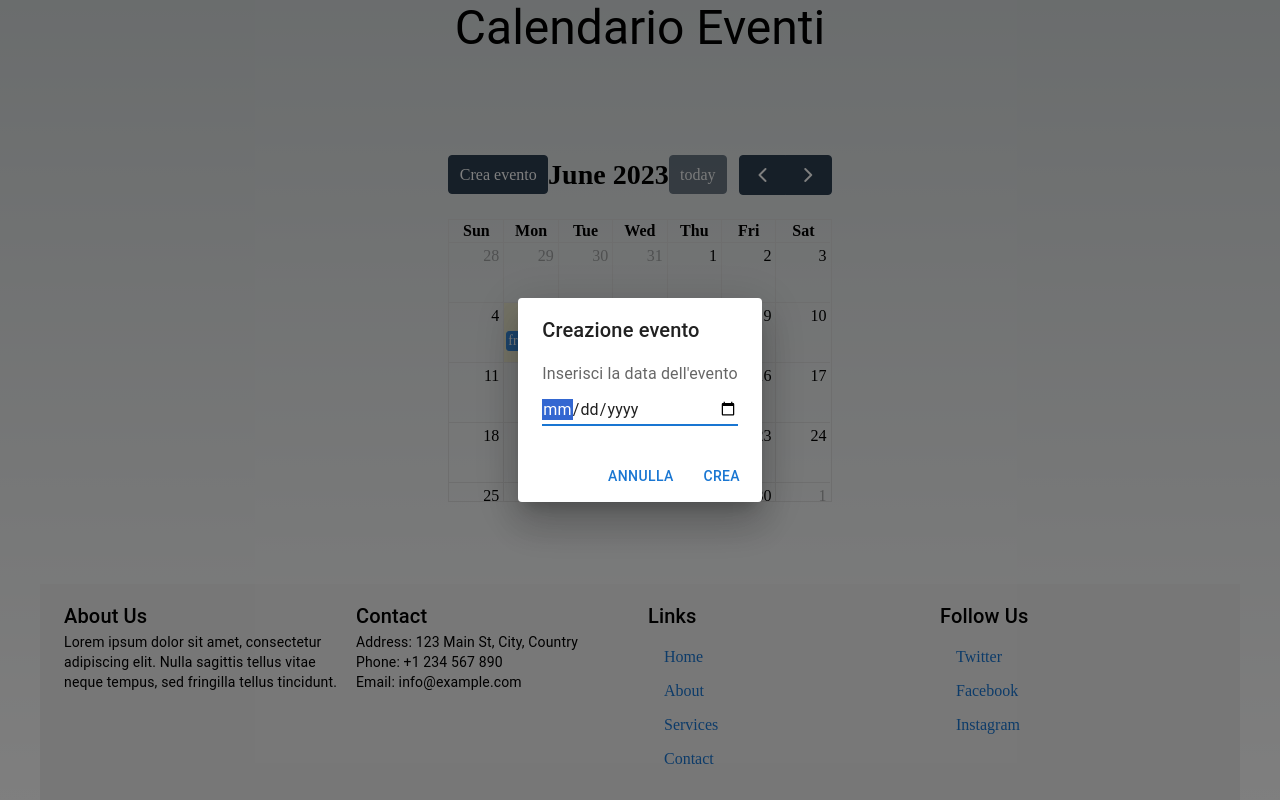
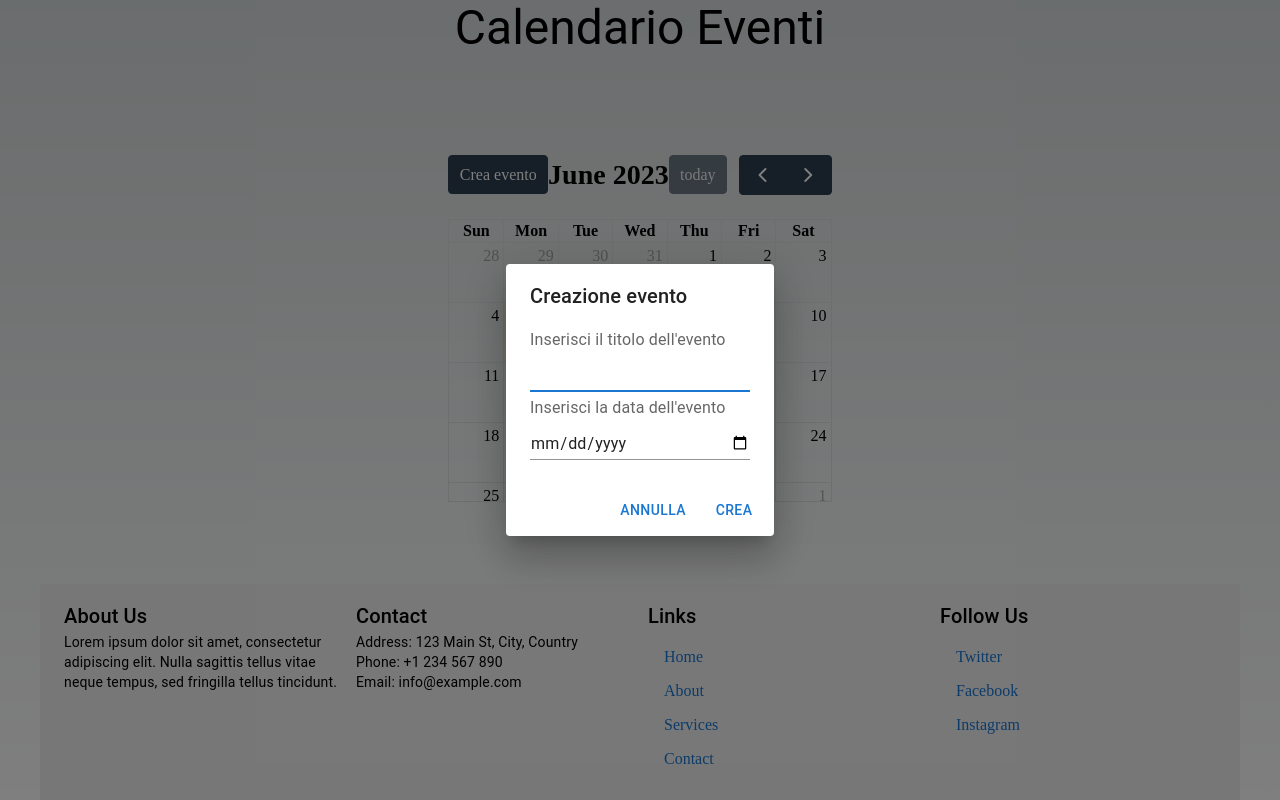
Before and after one commit to ShinobiWPS/test_winearound, a Next.js app: page / in a window 1280 px wide. Both pictures are taken after a click on the button "Crea evento". Built offline with nearby package versions, Linux system fonts and the light colour scheme.

Commit message:
create event with title

```diff
--- a/eventsDB.json
+++ b/eventsDB.json
@@ -1 +1 @@
-[{"title":"from DB","date":"2023-06-05","id":"37"}]
+[{"title":"from DB","date":"2023-06-05","id":"37"},{"id":"0f7af7a7-c74a-4511-b757-8d33eb1449fd","title":"dialog","date":"2023-06-12"}]
--- a/package.json
+++ b/package.json
@@ -27,6 +27,7 @@
     "@types/prettier": "^2.7.3",
     "@types/react": "18.2.8",
     "@types/react-dom": "18.2.4",
+    "@types/uuid": "^9.0.2",
     "@typescript-eslint/eslint-plugin": "^5.59.8",
     "eslint": "8.41.0",
     "eslint-config-next": "13.4.4",
--- a/src/components/DialogEventsCreate.tsx
+++ b/src/components/DialogEventsCreate.tsx
@@ -22,15 +22,29 @@ export const DialogEventsCreate: React.FC<DialogEventsCreateProps> = ({
   addEvent,
   eventsList,
 }) => {
-  const [eventDate, eventDateSet] = useState('')
+  const [eventCreationData, eventCreationDataSet] = useState<CalendarEvent>({
+    id: '',
+    title: '',
+    date: '',
+  })
   const handleDateChange = (event) => {
-    eventDateSet(event.target.value)
+    eventCreationDataSet((prevState) => ({
+      ...prevState,
+      date: event.target.value,
+    }))
+  }
+  const handleTitleChange = (event) => {
+    eventCreationDataSet((prevState) => ({
+      ...prevState,
+      title: event.target.value,
+    }))
   }
   const createEvent = () => {
     const newEvent = {
+      /* avrei usato essendo nativo ma solo in https: crypto.randomUUID(), */
       id: uuidv4(),
-      title: 'New evento',
-      date: eventDate,
+      title: eventCreationData.title,
+      date: eventCreationData.date,
     }
     const updatedEvents = [...eventsList, newEvent]
     addEvent(updatedEvents)
@@ -42,16 +56,28 @@ export const DialogEventsCreate: React.FC<DialogEventsCreateProps> = ({
       <DialogTitle>Creazione evento</DialogTitle>
       <DialogContent>
         <DialogContentText>
+          Inserisci il titolo dell&apos;evento
+        </DialogContentText>
+        <TextField
+          autoFocus
+          margin="dense"
+          id="event-title"
+          type="text"
+          fullWidth
+          variant="standard"
+          value={eventCreationData.title}
+          onChange={handleTitleChange}
+        />
+        <DialogContentText>
           Inserisci la data dell&apos;evento
         </DialogContentText>
         <TextField
-          autoFocus
           margin="dense"
           id="event-date"
           type="date"
           fullWidth
           variant="standard"
-          value={eventDate}
+          value={eventCreationData.date}
           onChange={handleDateChange}
         />
       </DialogContent>
```
Also changed, not shown: 2 other files (tests, documents, lock files or other folders).
